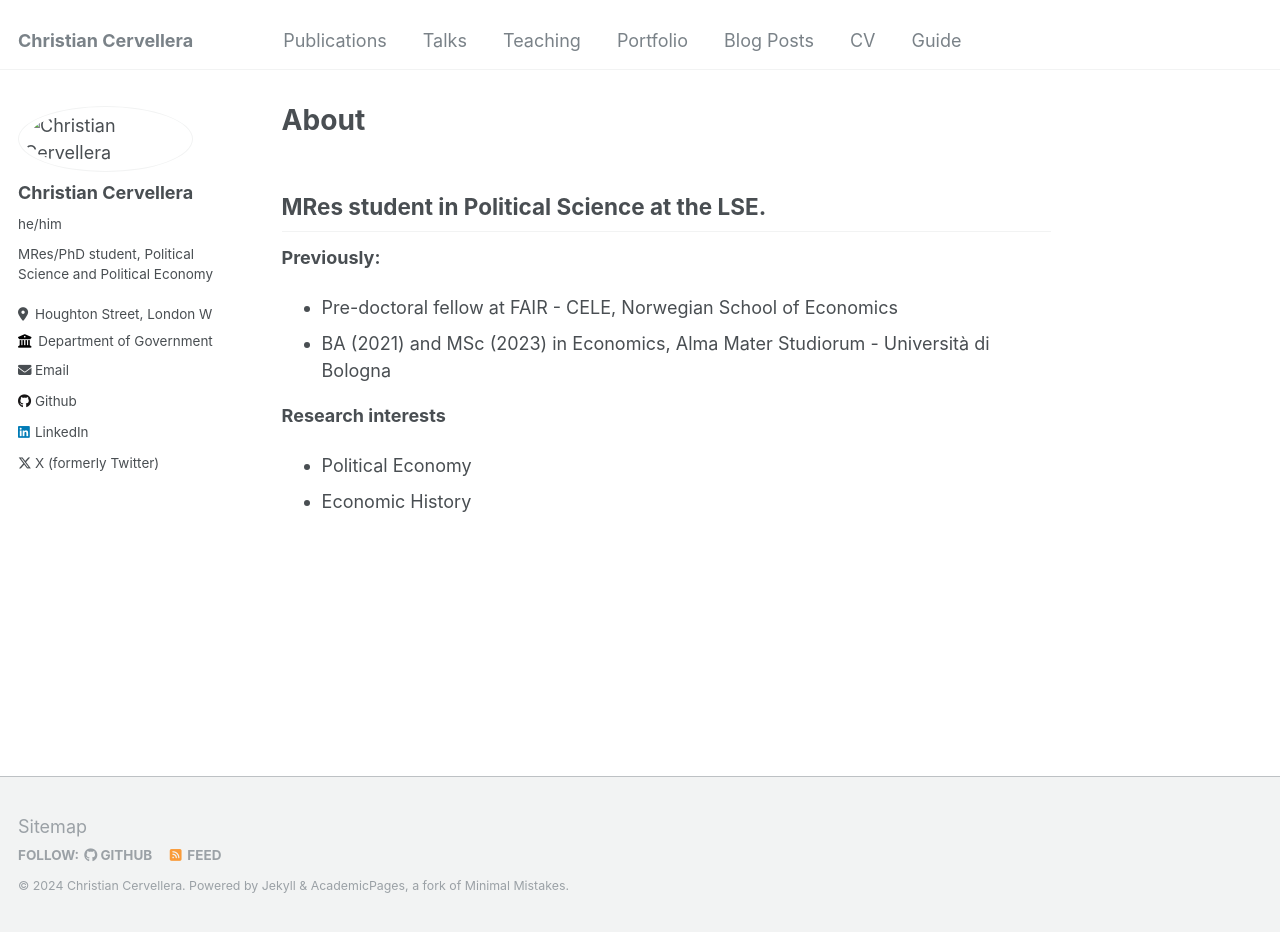
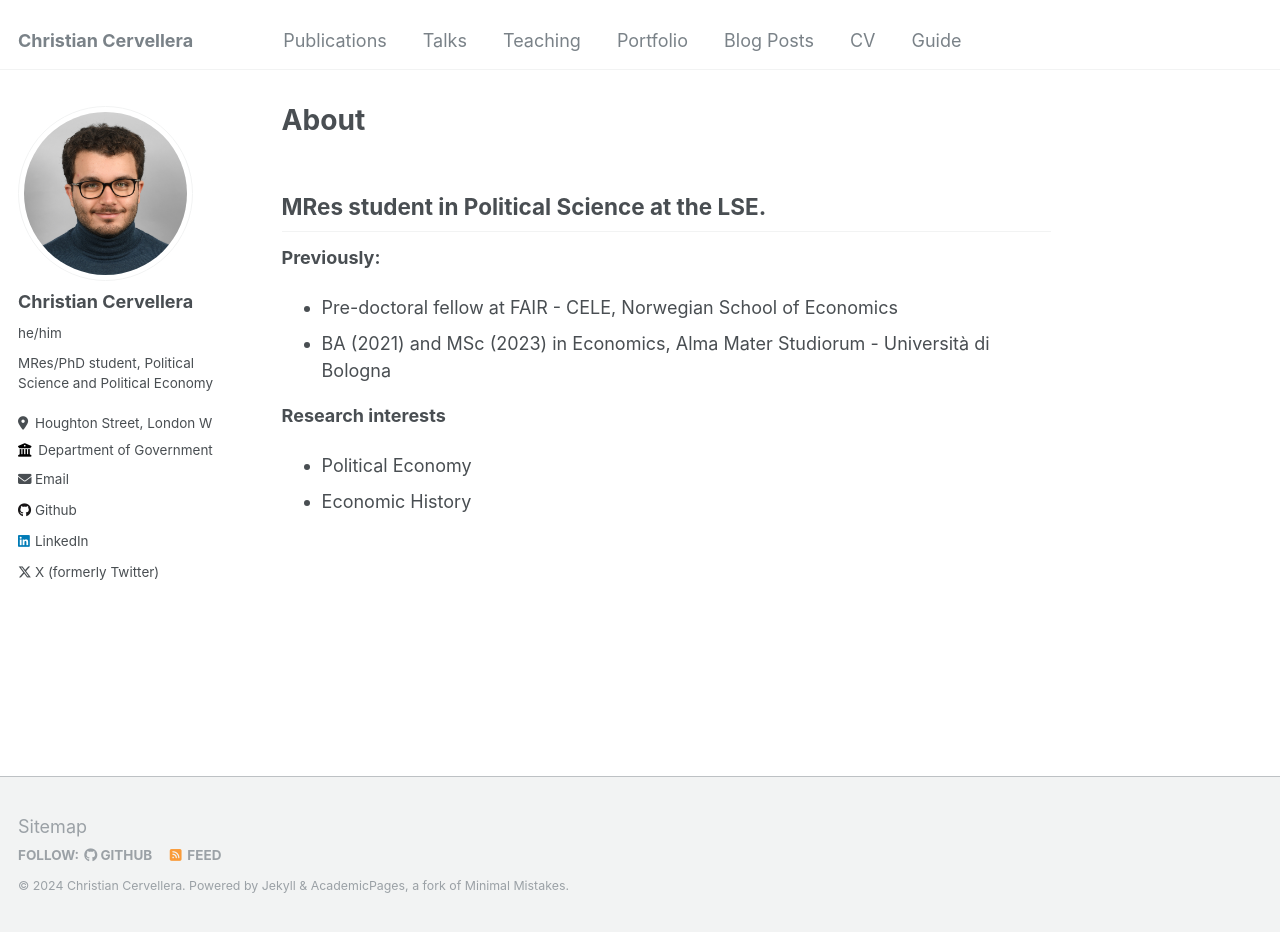
Before and after one commit to ritwika-das/ritwika-das.github.io, a Jekyll site: the page built from _pages/about.md, in a window 1280 px wide and 932 px high. Built offline with Jekyll 4.4.1, drawn with Linux system fonts in a browser that asks for light colours.

Commit message:
Update _config.yml

```diff
--- a/_config.yml
+++ b/_config.yml
@@ -24,7 +24,7 @@ repository               : "christiancervellera/christiancervellera.github.io"
 #               Additional customization can be done by editing /_includes/author-profile.html
 author:
   # Biographic information
-  avatar           : "images/s16064.jpg"
+  avatar           : "s16064.jpg"
   name             : "Christian Cervellera"
   pronouns         : "he/him" # example: "she/her"
   bio              : "MRes/PhD student, Political Science and Political Economy"
```
